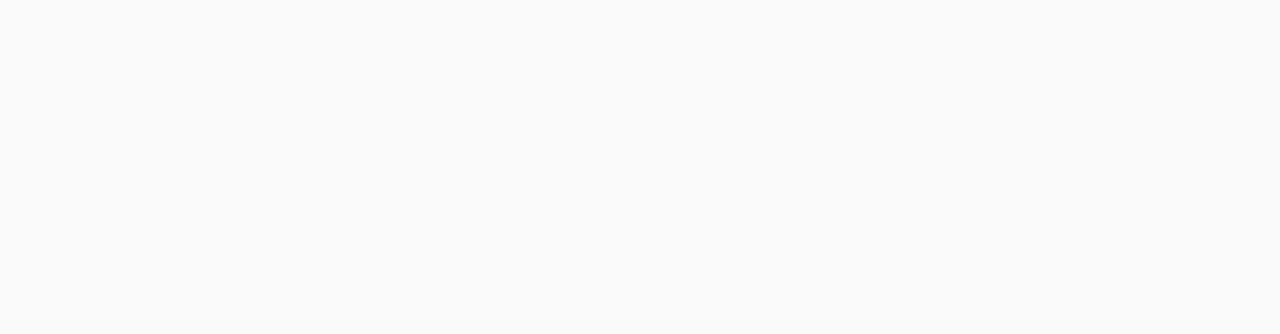
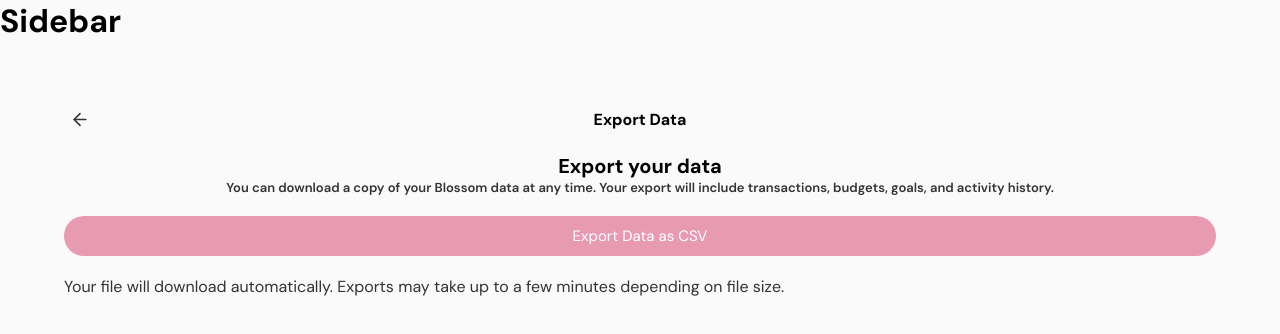
Before and after one commit to mirelalexy/blossom, a React (Vite) app in the folder frontend/: page /settings/data-and-privacy/export in a window 1280 px wide. Before the commit this address had no page. Shown: the top 334 px of the page. Built offline with nearby package versions, Linux system fonts and the light colour scheme.

Commit message:
feat(settings): add Export Data page

```diff
--- a/frontend/src/App.jsx
+++ b/frontend/src/App.jsx
@@ -26,6 +26,7 @@ import DisplayName from "./pages/settings/account/DisplayName"
 import Email from "./pages/settings/account/Email"
 import Password from "./pages/settings/account/Password"
 import DataPrivacy from "./pages/settings/data & privacy/DataPrivacy"
+import ExportData from "./pages/settings/data & privacy/ExportData"
 
 function App() {
   return (
@@ -188,6 +189,14 @@ function App() {
                       </AppLayout>
                     }
                   />
+                  <Route
+                    path="/settings/data-and-privacy/export"
+                    element={
+                      <AppLayout>
+                        <ExportData />
+                      </AppLayout>
+                    }
+                  />
                   <Route path="login" element={<Login />} />
                 </Routes>
               </BrowserRouter>
--- a/frontend/src/pages/settings/data & privacy/DataPrivacy.jsx
+++ b/frontend/src/pages/settings/data & privacy/DataPrivacy.jsx
@@ -16,6 +16,7 @@ function DataPrivacy() {
                 <SettingsCard>
                     <SettingsItem
                         label="Export Data"
+                        onClick={() => navigate("/settings/data-and-privacy/export")}
                     />
                 </SettingsCard>
             </Section>
--- /dev/null
+++ b/frontend/src/pages/settings/data & privacy/ExportData.jsx
@@ -0,0 +1,23 @@
+import PageHeader from "../../../components/ui/PageHeader"
+
+import Button from "../../../components/ui/Button"
+import PageIntro from "../../../components/ui/PageIntro"
+
+function ExportData() {
+    return (
+        <div className="settings-content">
+            <PageHeader title="Export Data" />
+
+            <PageIntro
+                title="Export your data"
+                text="You can download a copy of your Blossom data at any time. Your export will include transactions, budgets, goals, and activity history."
+            />
+
+            <Button>Export Data as CSV</Button>
+
+            <p>Your file will download automatically. Exports may take up to a few minutes depending on file size.</p>
+        </div>
+    )
+}
+
+export default ExportData
```
